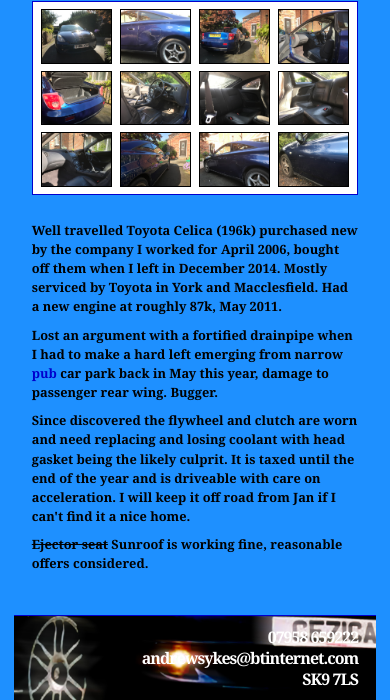
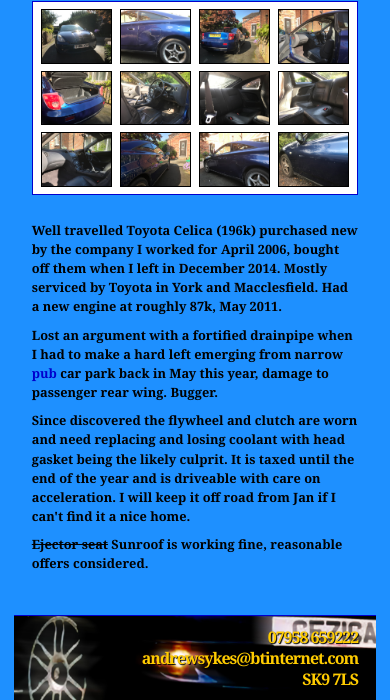
Before and after one commit to knavesmireBoy/celica, a plain HTML site: page index.html in a window 390 px wide. Shown: the part 161-861 px from the top of the page. Drawn offline with nearby package versions, Linux system fonts and the light colour scheme.

Commit message:
footer color

```diff
--- a/css/queries_layout.css
+++ b/css/queries_layout.css
@@ -399,6 +399,10 @@
 		content: "";
 		margin: 0;
 	}
+    footer li a:link {
+        text-shadow: 1px 1px 1px black;
+        color: #ffcc00;
+    }
 	a#yag {
 		width: 5em;
 	}
--- a/index.html
+++ b/index.html
@@ -49,13 +49,13 @@
 		<footer role="contentinfo">
 			<ul>
 				<li>
-					<a href="">07958 659222</a>
+					<a href="#">07958 659222</a>
 				</li>
 				<li>
 					<a href="mailto:andrewsykes@btinternet.com">andrewsykes@btinternet.com</a>
 				</li>
                 <li>
-					<a href="">SK9 7LS</a>
+					<a href="#">SK9 7LS</a>
 				</li>
 			</ul>
 		</footer>
```
